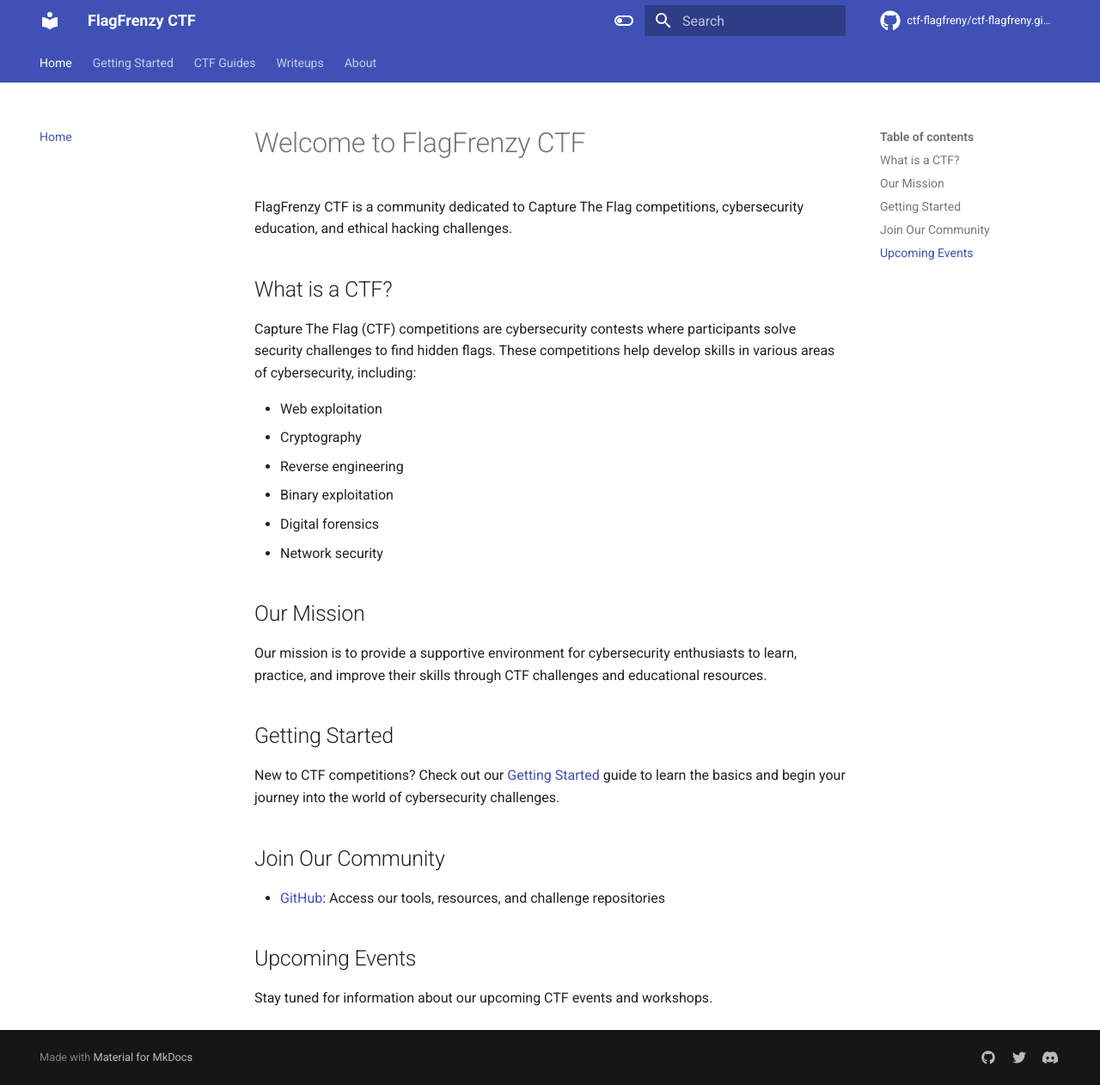
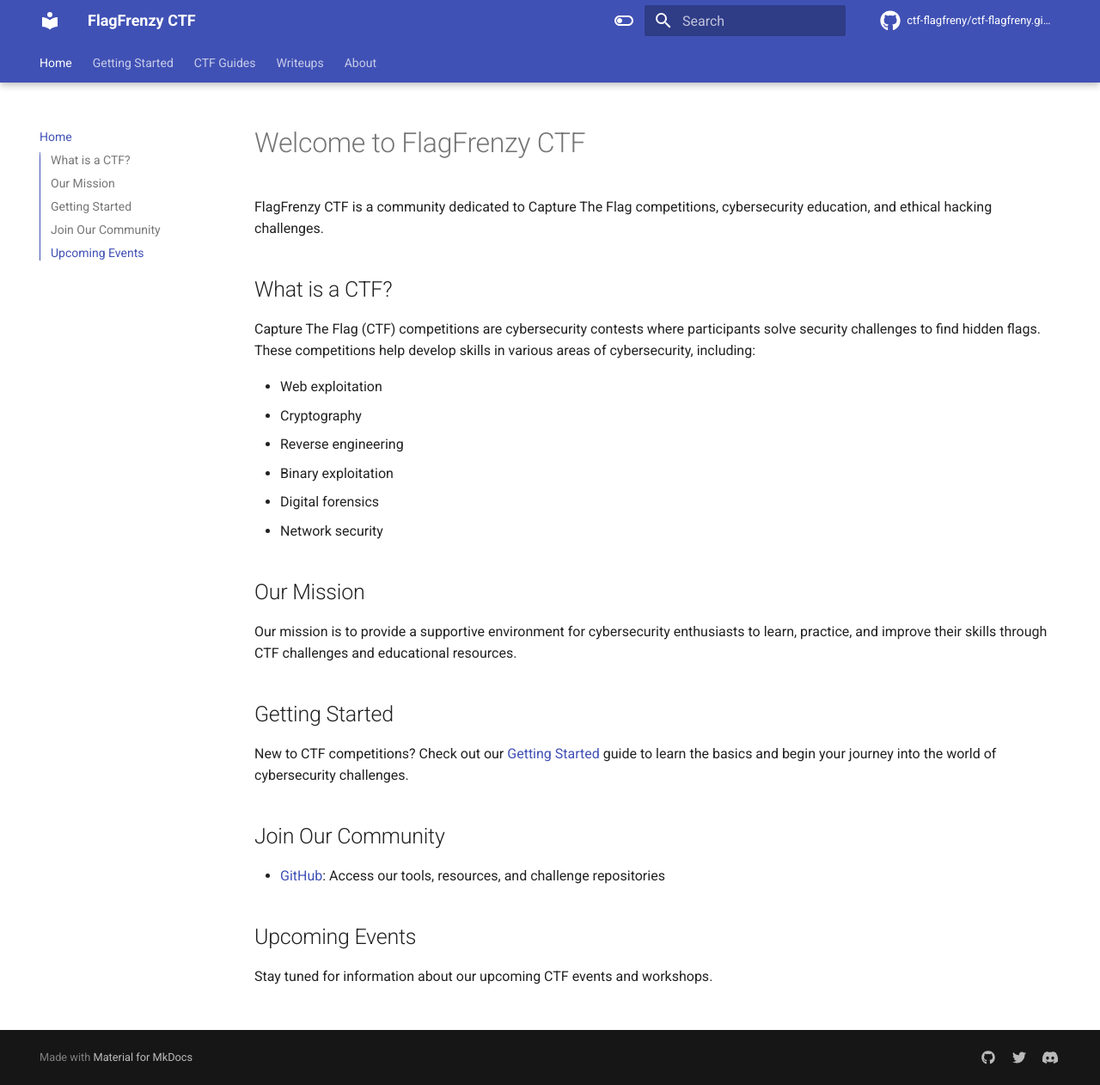
Before and after one commit to CTF-FlagFrenzy/ctf-flagfrenzy.github.io, an MkDocs documentation site: the page built from docs/index.md, in a window 1280 px wide and 1262 px high. Shown: the whole window at 86% size. Built offline with MkDocs 1.6.1 and Material for MkDocs 9.7.7, drawn with Linux system fonts in a browser that asks for light colours.

Commit message:
Enhance MkDocs configuration by adding support for sticky tabs, integrated table of contents, and index navigation

```diff
--- a/mkdocs.yml
+++ b/mkdocs.yml
@@ -30,6 +30,9 @@
     - navigation.sections
     - navigation.top
     - navigation.tracking
+    - navigation.indexes
+    - navigation.tabs.sticky
+    - toc.integrate
     - search.highlight
     - search.share
     - content.code.copy
```
